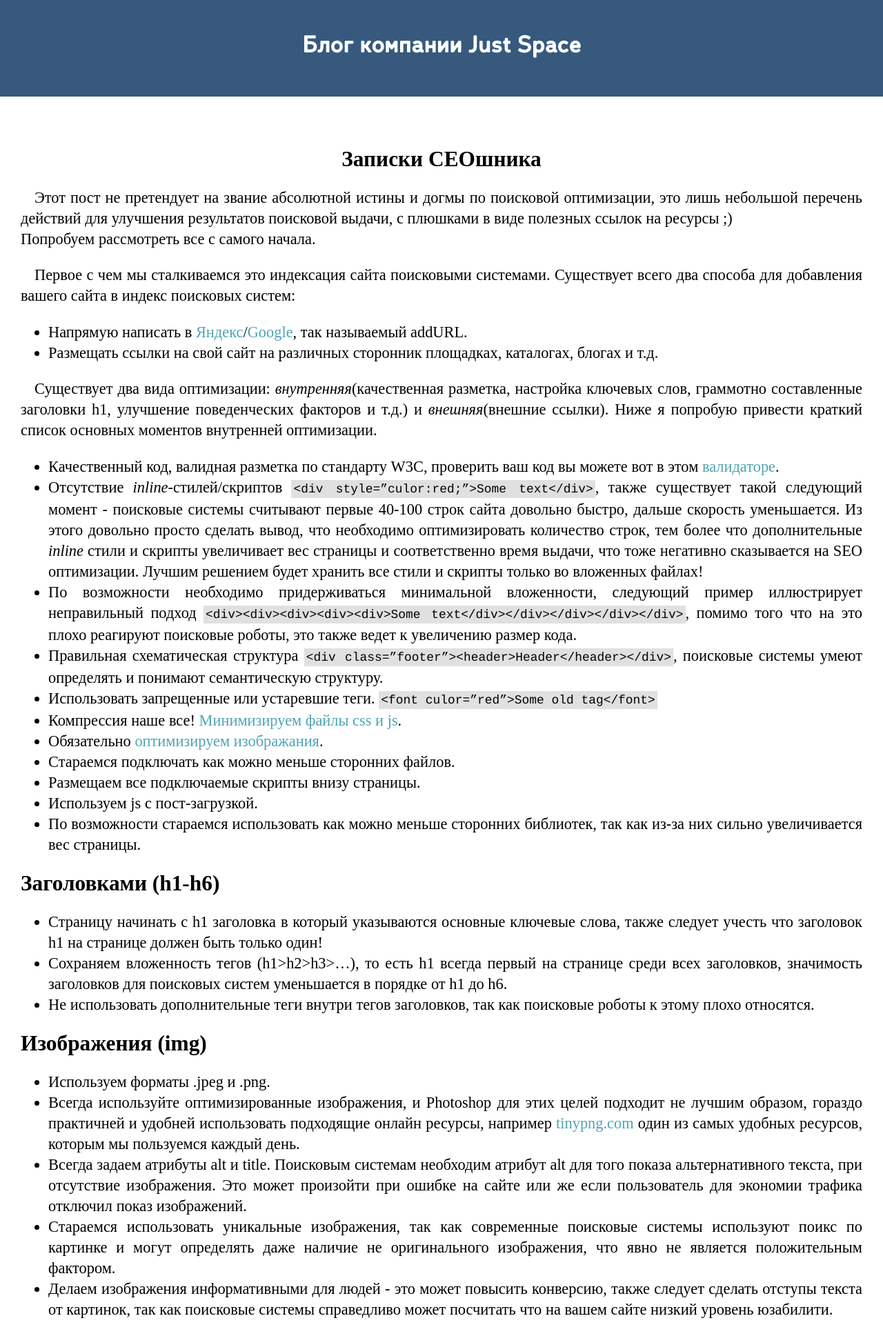
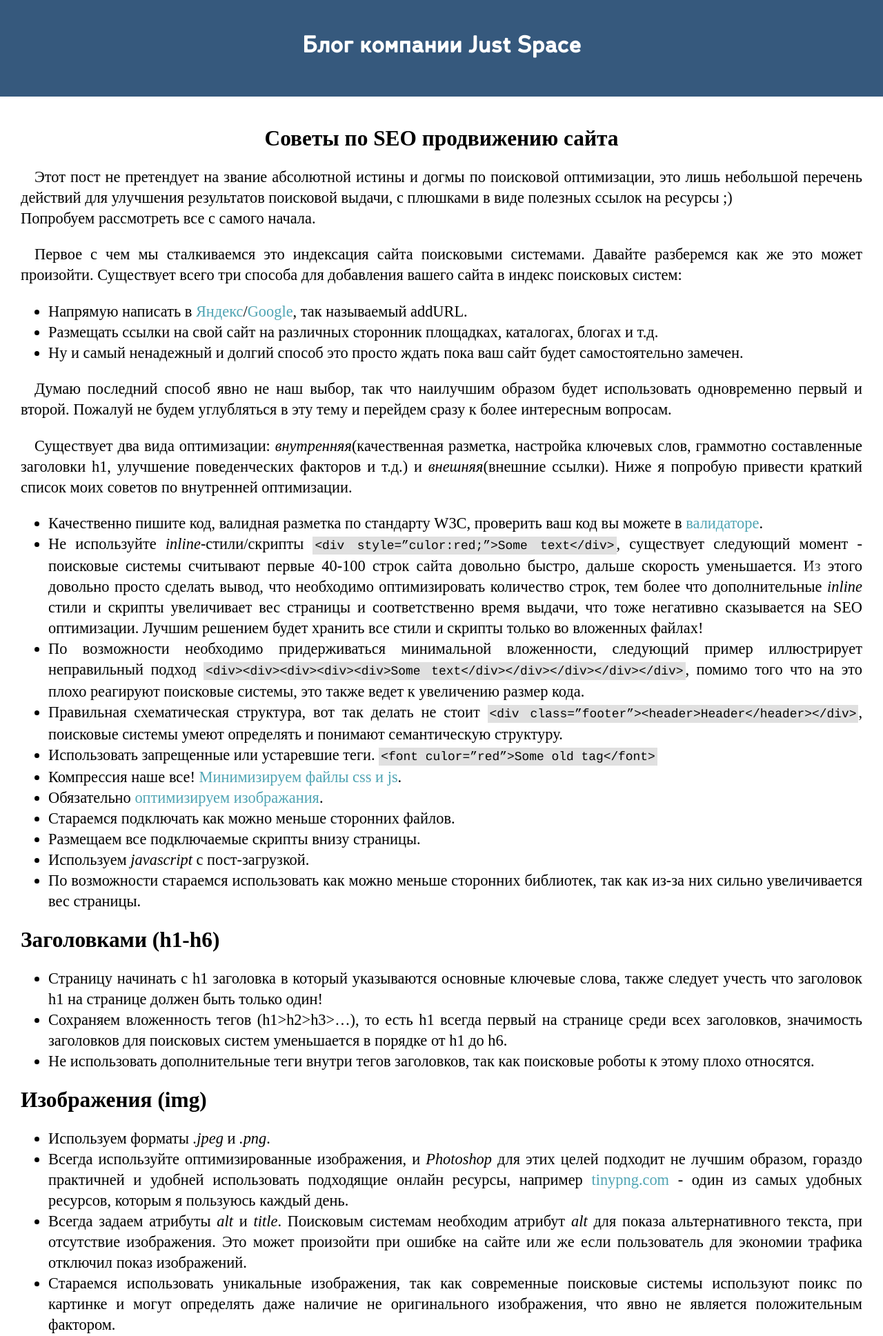
Before and after one commit to AkpoFlash/just-space, a PHP site: page /blog/seo.php in a window 1280 px wide. Shown: the top 1937 px of the page at 69% size. Run offline with PHP 8.4, Linux system fonts and the light colour scheme; data that the repository does not hold is empty; some libraries are stand-ins or nearby versions.

Commit message:
Поправил статью.

```diff
--- a/blog/index.php
+++ b/blog/index.php
@@ -9,7 +9,7 @@
 		</div>
 
 		<div class="blog-article">
-			<h2 class="title">Записки СЕОшника</h2>
+			<h2 class="blog-title">Советы по SEO продвижению сайта</h2>
 			<div class="preview">
                 Этот пост не претендует на звание абсолютной истины и догмы по поисковой оптимизации, это лишь небольшой перечень действий для улучшения результатов поисковой выдачи, с плюшками в виде полезных ссылок на ресурсы ;)
                 <br>
--- a/blog/seo.php
+++ b/blog/seo.php
@@ -7,14 +7,14 @@
             <h1>Блог компании Just Space</h1>
         </div>
         <div class="blog-article">
-            <h2 class="blog-title">Записки СЕОшника</h2>
+            <h2 class="blog-title">Советы по SEO продвижению сайта</h2>
             <p>
                 Этот пост не претендует на звание абсолютной истины и догмы по поисковой оптимизации, это лишь небольшой перечень действий для улучшения результатов поисковой выдачи, с плюшками в виде полезных ссылок на ресурсы ;)
                 <br>
                 Попробуем рассмотреть все с самого начала.
             </p>
             <p>
-                Первое с чем мы сталкиваемся это индексация сайта поисковыми системами. Существует всего два способа для добавления вашего сайта в индекс поисковых систем:
+                Первое с чем мы сталкиваемся это индексация сайта поисковыми системами. Давайте разберемся как же это может произойти. Существует всего три способа для добавления вашего сайта в индекс поисковых систем:
             <ul>
                 <li>
                     Напрямую написать в <a href="https://webmaster.yandex.ru/addurl.xml">Яндекс</a>/<a href="https://www.google.com/webmasters/tools/submit-url?hl=ru">Google</a>, так называемый addURL.
@@ -22,25 +22,32 @@
                 <li>
                     Размещать ссылки на свой сайт на различных сторонник площадках, каталогах, блогах и т.д.
                 </li>
+                <li>
+                    Ну и самый ненадежный и долгий способ это просто ждать пока ваш сайт будет самостоятельно замечен.
+                </li>
             </ul>
+            <p>
+                Думаю последний способ явно не наш выбор, так что наилучшим образом будет использовать одновременно первый и второй.
+                Пожалуй не будем углубляться в эту тему и перейдем сразу к более интересным вопросам.
+            </p>
             </p>
             <p>
                 Существует два вида оптимизации: <em>внутренняя</em>(качественная разметка, настройка ключевых слов, граммотно составленные заголовки h1, улучшение поведенческих факторов и т.д.) и <em>внешняя</em>(внешние ссылки).
-                Ниже я попробую привести краткий список основных моментов внутренней оптимизации.
+                Ниже я попробую привести краткий список моих советов по внутренней оптимизации.
                 <ul>
                     <li>
-                        Качественный код, валидная разметка по стандарту W3C, проверить ваш код вы можете вот в этом <a href="https://validator.w3.org/">валидаторе</a>.
+                        Качественно пишите код, валидная разметка по стандарту W3C, проверить ваш код вы можете в <a href="https://validator.w3.org/">валидаторе</a>.
                     </li>
                     <li>
-                        Отсутствие <em>inline</em>-стилей/скриптов <span class="code">&lt;div style=”culor:red;”&gt;Some text&lt;/div&gt;</span>, также существует такой следующий момент - поисковые системы считывают первые 40-100 строк сайта довольно быстро, дальше скорость уменьшается.
+                        Не используйте <em>inline</em>-стили/скрипты <span class="code">&lt;div style=”culor:red;”&gt;Some text&lt;/div&gt;</span>, существует следующий момент - поисковые системы считывают первые 40-100 строк сайта довольно быстро, дальше скорость уменьшается.
                         Из этого довольно просто сделать вывод, что необходимо оптимизировать количество строк, тем более что дополнительные <em>inline</em> стили и скрипты увеличивает вес страницы и соответственно время выдачи, что тоже негативно сказывается на SEO оптимизации.
                         Лучшим решением будет хранить все стили и скрипты только во вложенных файлах!
                     </li>
                     <li>
-                        По возможности необходимо придерживаться минимальной вложенности, следующий пример иллюстрирует неправильный подход <span class="code">&lt;div&gt;&lt;div&gt;&lt;div&gt;&lt;div&gt;&lt;div&gt;Some text&lt;/div&gt;&lt;/div&gt;&lt;/div&gt;&lt;/div&gt;&lt;/div&gt;</span>, помимо того что на это плохо реагируют поисковые роботы, это также ведет к увеличению размер кода.
+                        По возможности необходимо придерживаться минимальной вложенности, следующий пример иллюстрирует неправильный подход <span class="code">&lt;div&gt;&lt;div&gt;&lt;div&gt;&lt;div&gt;&lt;div&gt;Some text&lt;/div&gt;&lt;/div&gt;&lt;/div&gt;&lt;/div&gt;&lt;/div&gt;</span>, помимо того что на это плохо реагируют поисковые системы, это также ведет к увеличению размер кода.
                     </li>
                     <li>
-                        Правильная схематическая структура <span class="code">&lt;div class=”footer”&gt;&lt;header&gt;Header&lt;/header&gt;&lt;/div&gt;</span>, поисковые системы умеют определять и понимают семантическую структуру.
+                        Правильная схематическая структура, вот так делать не стоит <span class="code">&lt;div class=”footer”&gt;&lt;header&gt;Header&lt;/header&gt;&lt;/div&gt;</span>, поисковые системы умеют определять и понимают семантическую структуру.
                     </li>
                     <li>
                         Использовать запрещенные или устаревшие теги. <span class="code">&lt;font culor=”red”&gt;Some old tag&lt;/font&gt;</span>
@@ -58,7 +65,7 @@
                         Размещаем все подключаемые скрипты внизу страницы.
                     </li>
                     <li>
-                        Используем js с пост-загрузкой.
+                        Используем <em>javascript</em> с пост-загрузкой.
                     </li>
                     <li>
                         По возможности стараемся использовать как можно меньше сторонних библиотек, так как из-за них сильно увеличивается вес страницы.
@@ -83,13 +90,13 @@
                 <h2>Изображения (img)</h2>
                 <ul>
                     <li>
-                        Используем форматы .jpeg и .png.
+                        Используем форматы <em>.jpeg</em> и <em>.png</em>.
                     </li>
                     <li>
-                        Всегда используйте оптимизированные изображения, и Photoshop для этих целей подходит не лучшим образом, гораздо практичней и удобней использовать подходящие онлайн ресурсы, например <a href="https://tinypng.com/">tinypng.com</a> один из самых удобных ресурсов, которым мы пользуемся каждый день.
+                        Всегда используйте оптимизированные изображения, и <em>Photoshop</em> для этих целей подходит не лучшим образом, гораздо практичней и удобней использовать подходящие онлайн ресурсы, например <a href="https://tinypng.com/">tinypng.com</a> - один из самых удобных ресурсов, которым я пользуюсь каждый день.
                     </li>
                     <li>
-                        Всегда задаем атрибуты alt и title. Поисковым системам необходим атрибут alt для того показа альтернативного текста, при отсутствие изображения. Это может произойти при ошибке на сайте или же если пользователь для экономии трафика отключил показ изображений.
+                        Всегда задаем атрибуты <em>alt</em> и <em>title</em>. Поисковым системам необходим атрибут <em>alt</em> для показа альтернативного текста, при отсутствие изображения. Это может произойти при ошибке на сайте или же если пользователь для экономии трафика отключил показ изображений.
                     </li>
                     <li>
                         Стараемся использовать уникальные изображения, так как современные поисковые системы используют поикс по картинке и могут определять даже наличие не оригинального изображения, что явно не является положительным фактором.
@@ -100,7 +107,7 @@
                 </ul>
             </p>
             <p>
-                <h2>Контентом (текст)</h2>
+                <h2>Контент (текст)</h2>
                 <ul>
                     <li>
                         В первую очередь весь текс должен быть уникальным, не менее 97%.
@@ -110,7 +117,7 @@
                         Не стоит злоупотреблять кривыми ключевыми словами.
                     </li>
                     <li>
-                        Разделяем текст на разделы, структуризируем текст. Используем теги &lt;p&gt; или &lt;div&gt;
+                        Разделяем текст на разделы, структуризируем текст. Используем теги <span class="code">&lt;p&gt;Some article&lt;/p&gt;</span> или <span class="code">&lt;div&gt;Some article&lt;/div&gt;</span>.
                     </li>
                     <li>
                         Ссылки должны выделяться от основного текста визуально, лучше всего делать классический вариант с подчеркиванием.
@@ -124,12 +131,12 @@
                 <h2>Стили</h2>
                 <ul>
                     <li>
-                        Важные элементы выделяются strong и em, выделать все ключи strong неправильно, так как может восприниматься как переспамленый текс, лучше выделять целыми предложенями.
-                        Не обязательно strong быть жирным или em быть курсивом.
-                        Впервую очедь это нужно для голосовых читалок.
+                        Важные элементы выделяются <span class="code">&lt;strong&gt;Error!&lt;/strong&gt;</span> и <span class="code">&lt;em&gt;Hello!&lt;/em&gt;</span>, выделать все ключевые слова <em>strong</em> неправильно, так как может восприниматься как переспамленый текс, лучше выделять целыми предложенями.
+                        Не обязательно <em>strong</em> быть жирным или <em>em</em> быть курсивом, можно настроить стили по своему усмотрению.
+                        Впервую очедь это нужно для голосовых читалок, которые соблюдают определенную интонацию.
                     </li>
                     <li>
-                        Использовать ul вместо ol, когда это возможно.
+                        Использовать <em>ul</em> вместо <em>ol</em>, когда это возможно.
                     </li>
                     <li>
                         Все теги заголовков должны отличаться по стилю(размером).
@@ -137,25 +144,25 @@
                 </ul>
             </p>
             <p>
-                <h2>Meta теги</h2>
+                <h2><em>Meta</em> теги</h2>
                 <ul>
                     <li>
-                        Главный тег это title, закидываем туда ключи, это тег самый главный на всей странице! Title не должен повторяться на сайте, то есть title уникальные. Оптимальный размер 60 символов, так как вмещается в выдаче Яндекс.
+                        Главный тег это <span class="code">&lt;title&gt;THIS IS TITLE!&lt;/title&gt;</span>, закидываем туда ключи, это тег самый важный на всей странице! <em>Title</em> не должен повторяться на сайте, то есть <em>title</em> уникальные для всего сайта. Оптимальный размер &lt;60 символов, так как такое количество символов вмещается в выдаче Яндекс.
                     </li>
                     <li>
-                        Не используем Стоп-символы (| и .), поисковые системы воспринимает этот символ как стоп-символ и бьют title на две части.
+                        Не используйте <em>стоп-символы</em> (| и .), поисковые системы воспринимает этоти символы как стоп-символ и разбивают <em>title</em> несколько частей.
                     </li>
                     <li>
-                        Title должен тематически соответствовать h1 и общей тематике сайта.
+                        <em>Title</em> должен тематически соответствовать <em>h1</em> и общей тематике сайта.
                     </li>
                     <li>
-                        Google любит description, так что всегда его задаем.
+                        Google любит <em>description</em>, так что всегда его задаем.
                     </li>
                     <li>
-                        Оптимальный размер description это 170 символов, не насыщать его ключевыми словами, это именно описание страницы, которое должно помогать поисковым системам с индексированием, пишем сюда ценную информацию.
+                        Оптимальный размер <em>description</em> это 170 символов, не насыщать его ключевыми словами, это именно описание страницы, которое должно помогать поисковым системам с индексированием, пишем сюда только ценную для пользователя информацию.
                     </li>
                     <li>
-                        Keywords разделяем только запятыми и не заспамляем ключевыми словами, не нужно писать в разных склонения, пишем в инфинитиве.
+                        <em>Keywords</em> разделяем только запятыми и не заспамляем ключевыми словами, не нужно писать в разных склонения, пишем в инфинитиве, поисковики сами умеют склонять и выдавать правильные результаты.
                     </li>
                 </ul>
             </p>
@@ -166,7 +173,7 @@
                         Транслитерация это хорошо, может быть плюс от поисковых систем.
                     </li>
                     <li>
-                        Url ведущий на определенную страницу должна соответствовать тематике этой странице.
+                        <em>Url</em> ведущий на определенную страницу должна соответствовать тематике этой страницы.
                     </li>
                     <li>
                         Не делаем большую глубину вложенности.
@@ -183,7 +190,7 @@
                         Должна быть навигация на страницах ошибки, чтобы пользователь мог вернуться обратно на сайт.
                     </li>
                     <li>
-                        Страницы ошибок должны возвращать правильные header.
+                        Страницы ошибок должны возвращать правильные <em>header</em>.
                     </li>
                 </ul>
             </p>
@@ -198,6 +205,12 @@
                 </li>
             </ul>
             </p>
+            <p>
+                Собственно здесь я описал лишь некоторые аспекты <em>внутренней</em> оптимизации, так что в дальнейшем темы SEO мы будем касаться неоднакратно.
+            </p>
+            <div class="blog-author">
+                Автор: <em>Анисимов Кирилл</em>
+            </div>
         </div>
 <?
     require_once($_SERVER['DOCUMENT_ROOT']."/include/footer.php");
--- a/css/style.less
+++ b/css/style.less
@@ -294,7 +294,7 @@ nav{
   color: @color-white;
   height: 140px;
   margin-top: -90px;
-  padding: 25px 30px;
+  padding: 25px 30px 0;
   text-align: center;
   width: 100%;
   box-sizing:border-box;
@@ -311,7 +311,7 @@ nav{
 .blog-article{
   width: 100%;
   box-sizing:border-box;
-  padding: 50px 30px;
+  padding: 20px 30px;
   border-top: 1px dashed @color-dark-blue;
   text-align: justify;
   font-family: "Times New Roman";
@@ -338,6 +338,11 @@ nav{
   p{
     text-indent: 20px;
   }
+}
+
+.blog-author{
+  font-size: 0.8em;
+  margin-top: 50px;
 }
 
 #vk, #fb, #tw{
```
Also changed, not shown: css/style.css.
